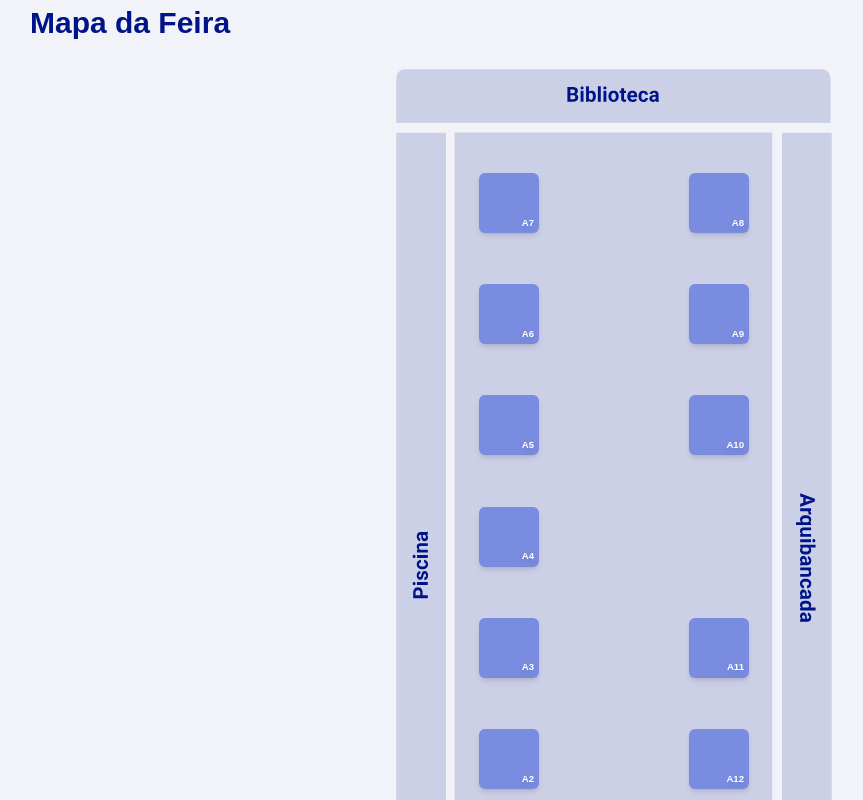
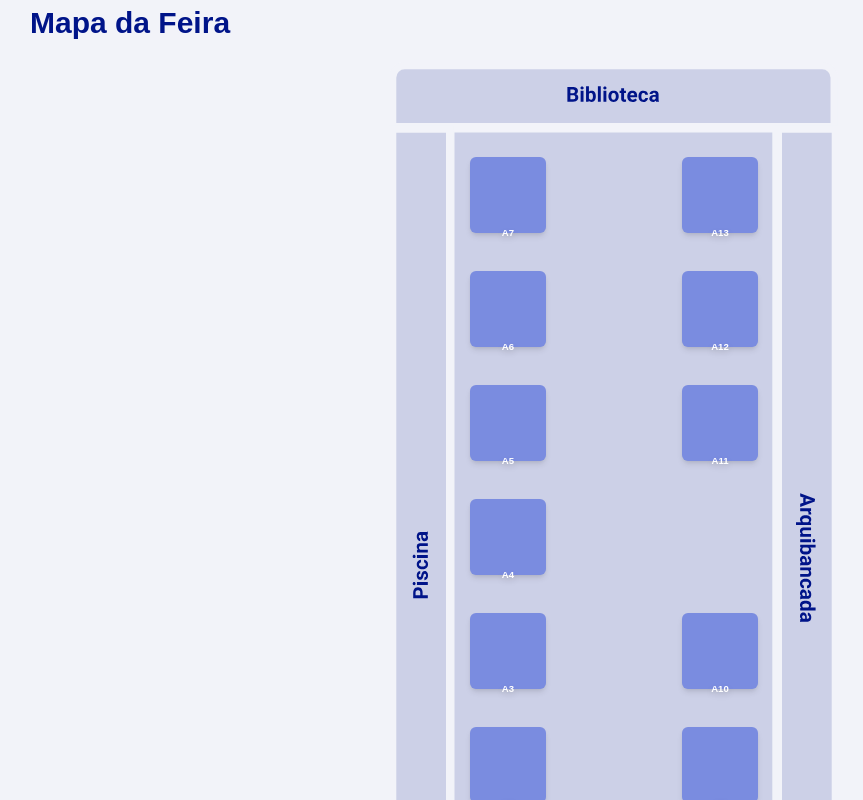
Before and after one commit to expotech-instituto-org/expo-tech-frontend, a Next.js app: page /visitante/info in a window 1280 px wide. Shown: the top 800 px of the page, without its empty margins (26-889 px from the left). Built offline with nearby package versions, Linux system fonts and the light colour scheme; no server answers; some icons are missing.

Commit message:
acho q terminei

```diff
--- a/src/app/visitante/info/page.tsx
+++ b/src/app/visitante/info/page.tsx
@@ -1,19 +1,41 @@
 "use client";
 
 import { useGetExhibitionById } from "@/service/hooks/useGetExhibitionById";
-import { useRouter } from "next/navigation";
+import { useRouter, useSearchParams } from "next/navigation";
 import ArrowBackIcon from "@mui/icons-material/ArrowBack";
-import { useContext } from "react";
+import { useContext, useEffect } from "react";
 import { DataContext } from "@/dataContext";
 
 export default function InfoPage() {
   const router = useRouter();
   const { exhibitionId } = useContext(DataContext);
+  const searchParams = useSearchParams();
+  const paramExhibitionId = searchParams?.get("exhibition");
 
-  const { getExhibitionByIdData, getExhibitionByIdRest } = useGetExhibitionById({
-    exhibition_id: exhibitionId,
-    enabled: true,
-  });
+  // use a fallback exhibition id for testing if NO exhibition id provided at all
+  const FALLBACK_EXHIBITION_ID = "b2e2f820-f59b-42f5-a9f4-51fab8585577";
+
+  // prefer: context > url param > fallback
+  const resolvedExhibitionId =
+    exhibitionId || paramExhibitionId || FALLBACK_EXHIBITION_ID;
+  const { getExhibitionByIdData, getExhibitionByIdRest } = useGetExhibitionById(
+    {
+      exhibition_id: resolvedExhibitionId,
+      enabled: true,
+    }
+  );
+
+  useEffect(() => {
+    if (typeof window !== "undefined") {
+      const reloadKey = `infoPageReloaded_${resolvedExhibitionId}`;
+
+      // Se nunca recarregou, marca e recarrega
+      if (!sessionStorage.getItem(reloadKey)) {
+        sessionStorage.setItem(reloadKey, "true");
+        window.location.reload(); // força reload completo da página
+      }
+    }
+  }, [resolvedExhibitionId]);
 
   const TOTAL_POSITIONS = 13;
   const grid = Array(TOTAL_POSITIONS).fill(null);
@@ -27,19 +49,23 @@ export default function InfoPage() {
     });
   }
 
-  const leftColumn = grid.slice(0, 7).reverse();
+  // monta a coluna esquerda com slots explícitos (coord 1..7)
+  const leftSlice: Array<{ slot: any; coord: number | null }> = grid
+    .slice(0, 7)
+    .map((slot, idx) => ({ slot, coord: 1 + idx }));
+  const leftColumn = leftSlice;
   // pega as posições A8..A13 em ordem crescente e anexa o número da coordenada a cada slot
   const rightSlice: Array<{ slot: any; coord: number | null }> = grid
     .slice(7, 13)
     .map((slot, idx) => ({ slot, coord: 8 + idx }));
   // inserir um marcador de 'gap' entre A10 e A11 (após o índice 2: A8(0),A9(1),A10(2),A11(3))
   rightSlice.splice(3, 0, { slot: "GAP", coord: null });
-  // inverter para manter o layout com `flex-col-reverse` (comportamento anterior)
-  const rightColumn = rightSlice.reverse();
+  // manter a ordem natural (o container usa `flex-col-reverse` para exibir de baixo para cima)
+  const rightColumn = rightSlice;
   const formatCoordinate = (n: number) => `A${n}`;
 
   return (
-  <div className="pb-5 overflow-x-hidden">
+    <div className="pb-5 overflow-x-hidden">
       {/* Header fixa */}
       <div className="w-full flex gap-4 items-center px-[8px] !bg-[var(--background)] backdrop-blur-sm mb-8">
         <button
@@ -63,70 +89,69 @@ export default function InfoPage() {
           }}
         >
           {/* Cards alinhados ao SVG */}
-          <div className="absolute inset-0 flex justify-between items-center px-[20%]">
+          <div className="absolute inset-0 flex justify-between items-center px-[18%]">
             {/* Coluna esquerda */}
-            <div className="flex flex-col-reverse justify-center gap-[4vw] items-center">
-              {leftColumn.map((project, i) => (
+            <div className="flex flex-col-reverse justify-center gap-[clamp(12px,3.6vw,38px)] items-center">
+              {leftColumn.map((item, i) => (
                 <div key={i} className="relative flex flex-col items-center">
-                  {project && (
-                    <span className="absolute -left-[70px] text-[0.6rem] font-semibold text-[var(--azul-primario)] w-[60px] text-right truncate">
-                      {project.name}
-                    </span>
-                  )}
-
                   <div
-                    className={`w-[25vw] max-w-[60px] aspect-square rounded-md bg-[#7A8CE0] flex items-center justify-center shadow-md transition-transform hover:scale-105 ${
-                      project ? "cursor-pointer" : "cursor-default"
+                    className={`relative w-[clamp(50px,6.8vw,76px)] max-w-[76px] aspect-square rounded-md bg-[#7A8CE0] flex items-center justify-center shadow-md transition-transform hover:scale-105 ${
+                      item.slot ? "cursor-pointer" : "cursor-default"
                     }`}
                     onClick={() =>
-                      project?._id &&
-                      router.push(`/visitante/projeto/${project._id}`)
+                      item.slot &&
+                      typeof item.slot !== "string" &&
+                      item.slot._id &&
+                      router.push(`/visitante/projeto/${item.slot._id}`)
                     }
                   >
-                    {project && (
+                    {item.slot && typeof item.slot !== "string" && (
                       <div
-                        className="w-[65%] h-[65%] bg-gray-300 rounded-sm bg-cover bg-center border border-white"
+                        className="w-[72%] h-[72%] bg-gray-300 rounded-sm bg-cover bg-center border border-white"
                         style={{
-                          backgroundImage: `url(${project.logo})`,
+                          backgroundImage: `url(${item.slot.logo})`,
                         }}
                       ></div>
                     )}
 
-                    <span className="absolute bottom-[3px] right-[5px] text-[0.6rem] font-bold text-white drop-shadow-md">
-                      {formatCoordinate(project?.coordinates || i + 1)}
+                    <span className="absolute bottom-0 left-1/2 translate-y-2 -translate-x-1/2 text-[0.6rem] font-bold text-white drop-shadow-md">
+                      {item.coord !== null ? formatCoordinate(item.coord) : ""}
                     </span>
                   </div>
+
+                  {/* nome do projeto abaixo do quadrado, centralizado */}
+                  {item.slot && typeof item.slot !== "string" && (
+                    <div className="mt-2 w-[clamp(50px,6.8vw,76px)] max-w-[76px] text-center text-[0.6rem] font-semibold text-[var(--azul-primario)] truncate">
+                      {item.slot.name}
+                    </div>
+                  )}
                 </div>
               ))}
             </div>
 
             {/* Coluna direita */}
-            <div className="flex flex-col-reverse justify-center gap-[4vw] items-center">
+            <div className="flex flex-col-reverse justify-center gap-[clamp(12px,3.6vw,38px)] items-center">
               {rightColumn.map((item, i) => (
                 <div key={i} className="relative flex flex-col items-center">
                   {/* nome do projeto à direita quando existir */}
-                  {item.slot && typeof item.slot !== "string" && (
-                    <span className="absolute -right-[70px] text-[0.6rem] font-semibold text-[var(--azul-primario)] w-[60px] text-left truncate">
-                      {item.slot.name}
-                    </span>
-                  )}
-
                   {/* bloco especial de gap entre A10 e A11 */}
                   {item.slot === "GAP" ? (
-                    <div className="w-[25vw] max-w-[60px] aspect-square opacity-0 pointer-events-none shadow-none bg-transparent"></div>
+                    <div className="w-[clamp(50px,6.8vw,76px)] max-w-[76px] aspect-square opacity-0 pointer-events-none shadow-none bg-transparent"></div>
                   ) : (
                     <div
-                      className={`w-[25vw] max-w-[60px] aspect-square rounded-md bg-[#7A8CE0] flex items-center justify-center shadow-md transition-transform hover:scale-105 ${
+                      className={`relative w-[clamp(50px,6.8vw,76px)] max-w-[76px] aspect-square rounded-md bg-[#7A8CE0] flex items-center justify-center shadow-md transition-transform hover:scale-105 ${
                         item.slot ? "cursor-pointer" : "cursor-default"
                       }`}
                       onClick={() =>
-                        item.slot && typeof item.slot !== "string" && item.slot._id &&
+                        item.slot &&
+                        typeof item.slot !== "string" &&
+                        item.slot._id &&
                         router.push(`/visitante/projeto/${item.slot._id}`)
                       }
                     >
                       {item.slot && typeof item.slot !== "string" && (
                         <div
-                          className="w-[65%] h-[65%] bg-gray-300 rounded-sm bg-cover bg-center border border-white"
+                          className="w-[72%] h-[72%] bg-gray-300 rounded-sm bg-cover bg-center border border-white"
                           style={{
                             backgroundImage: `url(${item.slot.logo})`,
                           }}
@@ -135,10 +160,17 @@ export default function InfoPage() {
 
                       {/* mostrar a coordenada usando o coord do slot (ou fallback ao project.coordinates) */}
                       {item.coord !== null && (
-                        <span className="absolute bottom-[3px] right-[5px] text-[0.6rem] font-bold text-white drop-shadow-md">
+                        <span className="absolute bottom-0 left-1/2 translate-y-2 -translate-x-1/2 text-[0.6rem] font-bold text-white drop-shadow-md">
                           {formatCoordinate(item.coord)}
                         </span>
                       )}
+                    </div>
+                  )}
+
+                  {/* nome do projeto abaixo do quadrado, centralizado */}
+                  {item.slot && typeof item.slot !== "string" && (
+                    <div className="mt-2 w-[clamp(50px,6.8vw,76px)] max-w-[76px] text-center text-[0.6rem] font-semibold text-[var(--azul-primario)] truncate">
+                      {item.slot.name}
                     </div>
                   )}
                 </div>
```
